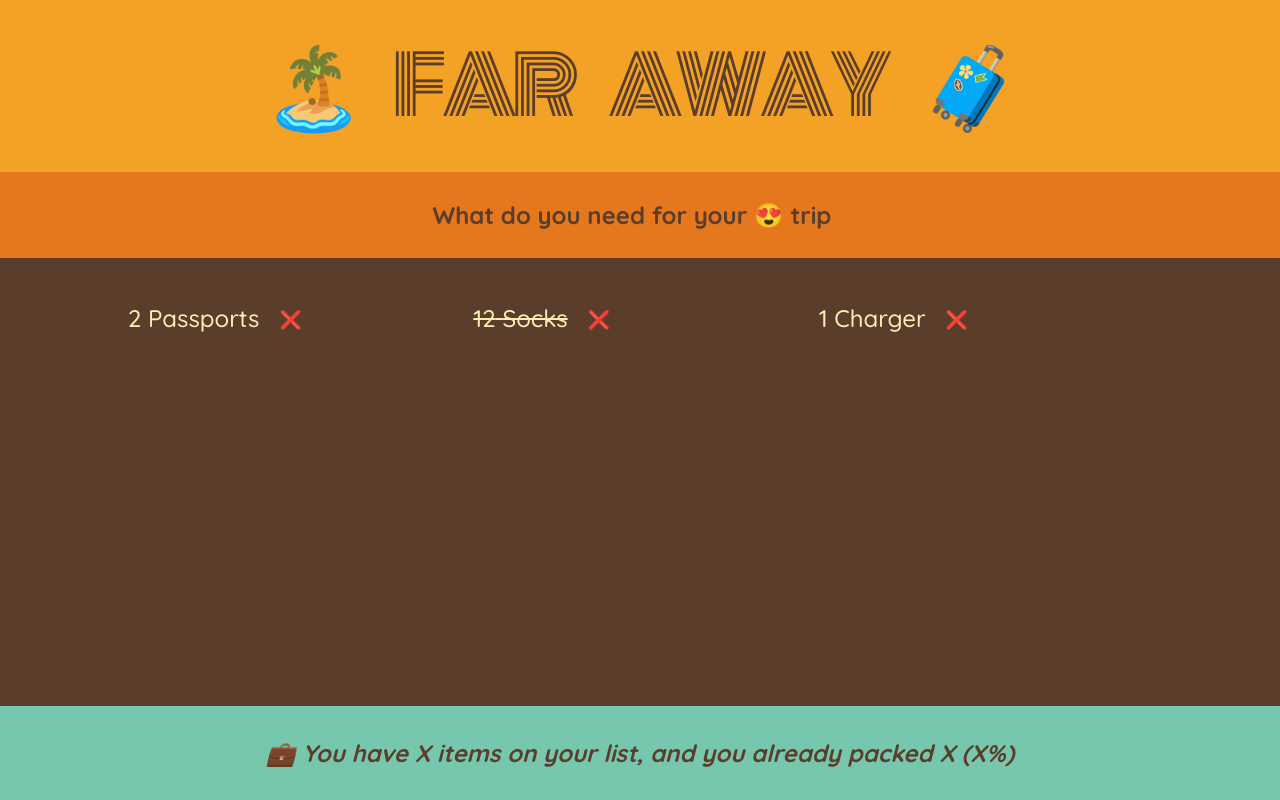
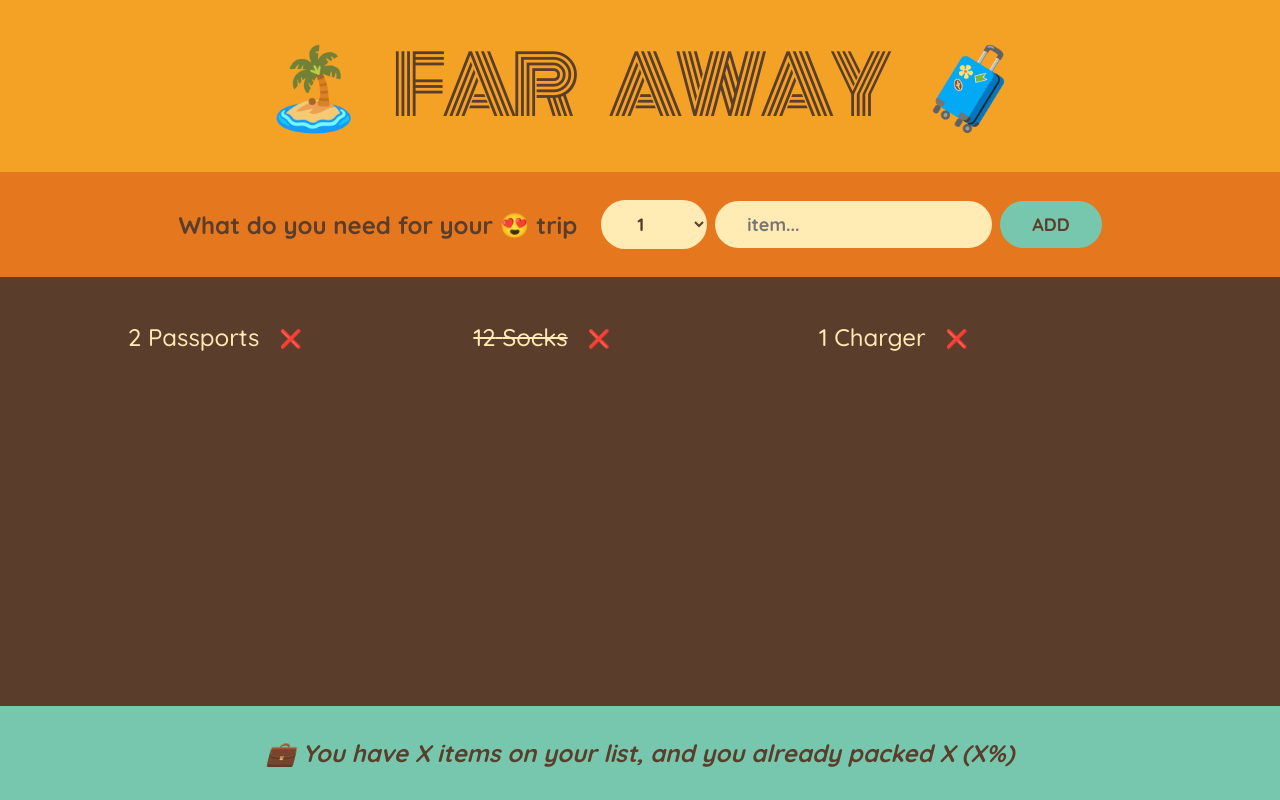
Before and after one commit to RitaDee/travel-list, a React (Create React App) app in the folder travel-list/: page / in a window 1280 px wide. Built offline with nearby package versions, Linux system fonts and the light colour scheme.

Commit message:
feat: add form

```diff
--- a/travel-list/src/Form.js
+++ b/travel-list/src/Form.js
@@ -1,7 +1,19 @@
 export const Form = () => {
+  const handleSubmit = (e) => {
+    e.preventDefault();
+  };
   return (
-    <div className="add-form">
+    <form className="add-form" onSubmit={handleSubmit}>
       <h3>What do you need for your 😍 trip</h3>
-    </div>
+      <select>
+        {Array.from({ length: 20 }, (_, i) => i + 1).map((num) => (
+          <option value={num} key={num}>
+            {num}
+          </option>
+        ))}
+      </select>
+      <input type="text" placeholder="item..." />
+      <button>Add</button>
+    </form>
   );
 };
--- a/travel-list/src/PackingList.js
+++ b/travel-list/src/PackingList.js
@@ -10,7 +10,7 @@
     <div className="list">
       <ul>
         {initialItems.map((item) => (
-          <Item item={item} />
+          <Item item={item} key={item.id} />
         ))}
       </ul>
     </div>
```
